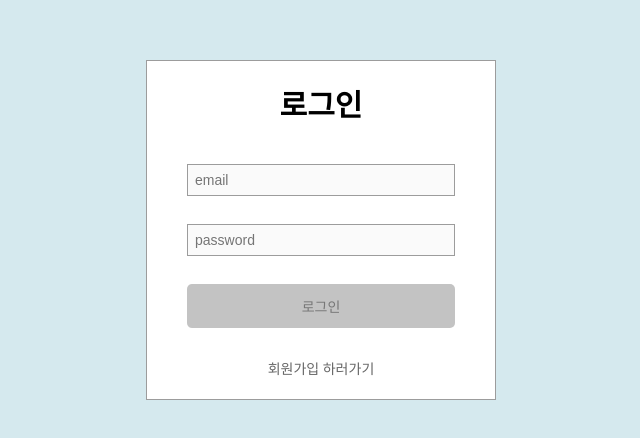
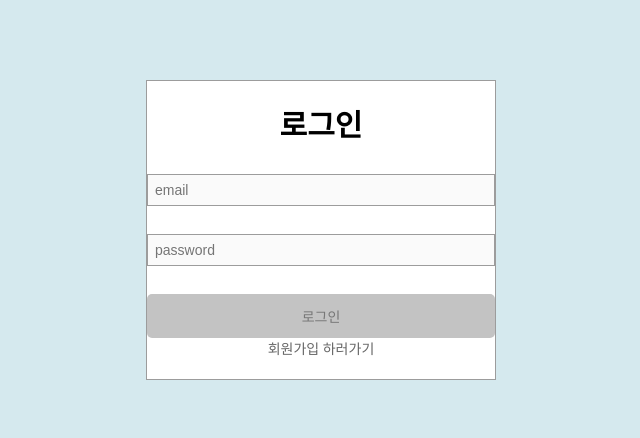
Before and after one commit to sejong77/wanted-pre-onboarding-frontend, a React (Create React App) app: page / in a window 1280 px wide. Shown: the part 170-608 px from the top of the page, without its empty margins (319-959 px from the left). Built offline with nearby package versions, Linux system fonts and the light colour scheme.

Commit message:
refactor: 로그인 / 회원가입 form 일반 태그로 변경
Form 태그에 설정했던 스타일링 코드가 더 이상 사용되지 않아 styled-components
를 사용할 필요가 없어졌다.

따라서 일반 form 태그로 변경

```diff
--- a/src/components/Auth/SignForm.tsx
+++ b/src/components/Auth/SignForm.tsx
@@ -59,7 +59,7 @@ const SignForm = () => {
 		<>
 			<S.Title>{title}</S.Title>
 
-			<S.Form
+			<form
 				onSubmit={(e: React.FormEvent) => {
 					e.preventDefault();
 					checkToActivateBtn();
@@ -90,7 +90,7 @@ const SignForm = () => {
 				<S.Button isEmailValid={values.isEmailValid} isPasswordValid={values.isPasswordValid}>
 					{title}
 				</S.Button>
-			</S.Form>
+			</form>
 
 			<Mode title={title} changeMode={changeMode} />
 		</>
```
